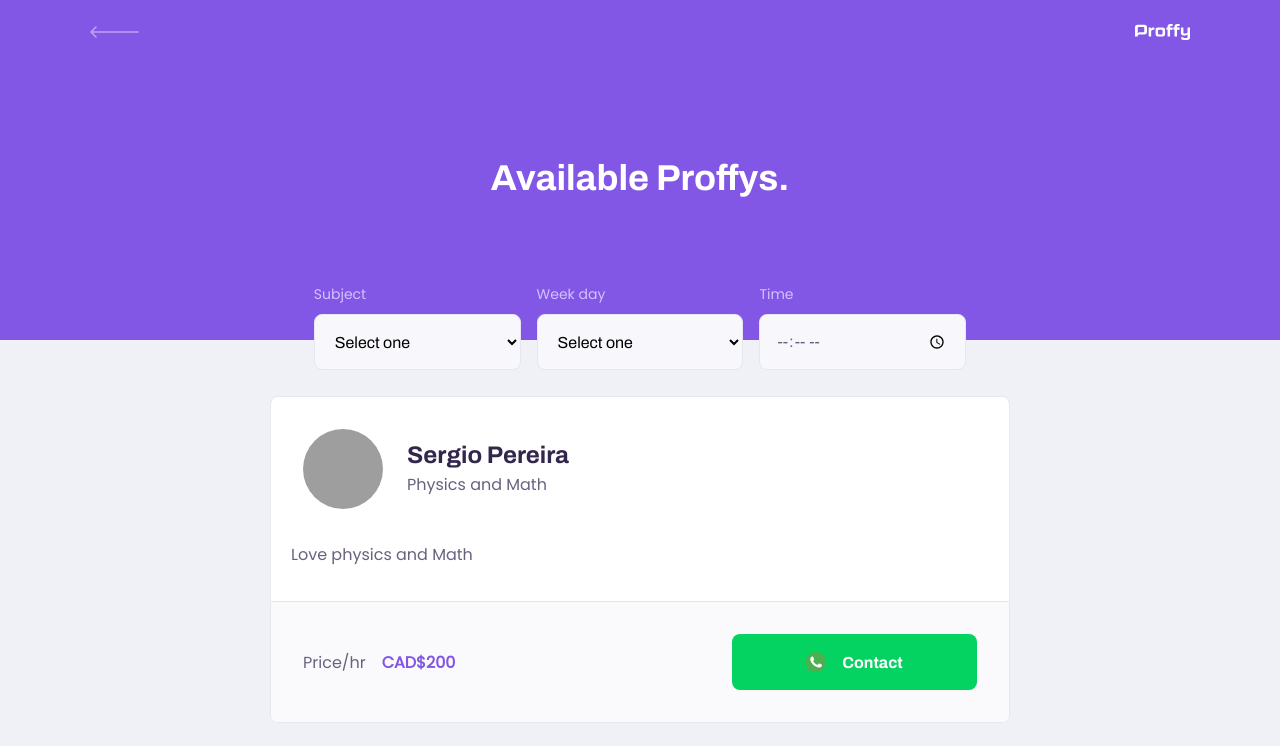
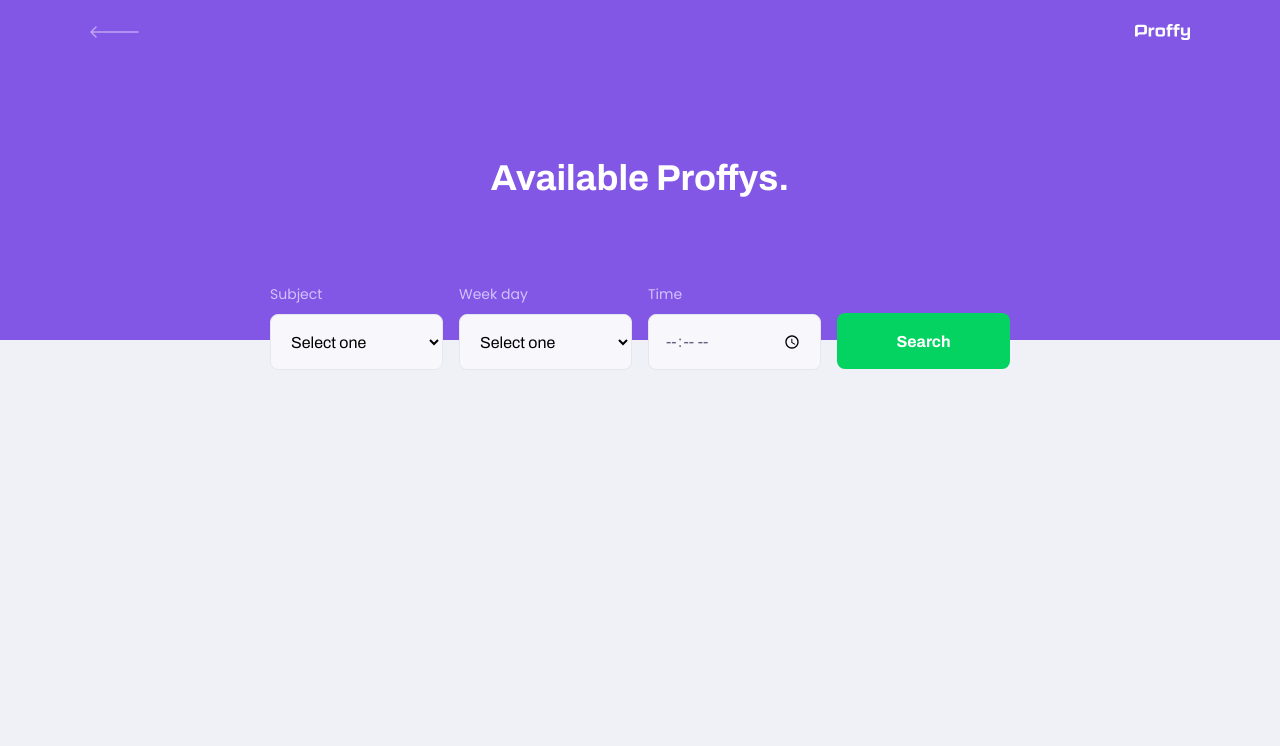
Before and after one commit to sergiohgp/Proffy_NLW, a React (Create React App) app: page /study in a window 1280 px wide. Shown: the top 746 px of the page. Built offline with nearby package versions, Linux system fonts and the light colour scheme; grey boxes are pictures that could not be loaded.

Commit message:
Teacher ITem changes

```diff
--- a/src/components/TeacherItem/index.tsx
+++ b/src/components/TeacherItem/index.tsx
@@ -3,27 +3,47 @@ import React from 'react'
 import WhatsappIcon from '../../assets/images/icons/whatsapp.svg'
 
 import './styles.css'
+import api from '../../services/api'
 
+export interface Teacher {
+    id: number
+    avatar: string
+    bio: string
+    cost: number
+    name: string
+    subject: string
+    whatsapp: string
+}
 
-function TeacherItem() {
+interface TeacherItemProps {
+    teacher: Teacher
+}
+
+const TeacherItem: React.FC<TeacherItemProps> = ({ teacher }) => {
+    function createNewConnection() {
+        api.post('connections', {
+            user_id: teacher.id,
+        })
+    }
+
     return (
         <article className="teacher-item">
             <header>
-                <img src="https://avatars0.githubusercontent.com/u/54996062?s=460&u=aaf5a4a3287c87691cab70e3c51ff5ffe7421154&v=4" alt="" />
+                <img src={teacher.avatar} alt={teacher.name} />
                 <div>
-                    <strong>Sergio Pereira</strong>
-                    <span>Physics and Math</span>
+                    <strong>{teacher.name}</strong>
+                    <span>{teacher.subject}</span>
                 </div>
             </header>
-            <p>Love physics and Math</p>
+            <p>{teacher.bio}</p>
             <footer>
                 <p>Price/hr
-                       <strong>CAD$200</strong>
+                       <strong>R$ {teacher.cost}</strong>
                 </p>
-                <button type="button">
+                <a target="_blank" onClick={createNewConnection} href={`https://wa.me/${teacher.whatsapp}`}>
                     <img src={WhatsappIcon} alt="Whatsapp" />
-                            Contact
-                        </button>
+                    Contact
+                </a>
             </footer>
         </article>
     )
--- a/src/components/TeacherItem/styles.css
+++ b/src/components/TeacherItem/styles.css
@@ -56,7 +56,7 @@
     display: block;
 }
 
-.teacher-item footer button {
+.teacher-item footer a {
     width: 20rem;
     height: 5.6rem;
     background: var(--color-secondary);
@@ -69,9 +69,10 @@
     align-items: center;
     justify-content: space-evenly;
     transition: 0.2s;
+    text-decoration: none;
 }
 
-.teacher-item footer button:hover {
+.teacher-item footer a:hover {
     background: var(--color-secondary-dark);
 }
 
@@ -87,7 +88,7 @@
         margin-left: 1.6rem;
     }
 
-    .teacher-item footer button {
+    .teacher-item footer a {
         width: 24.5rem;
         font-size: 1.6rem;
         justify-content: center;
--- a/src/pages/TeacherList/index.tsx
+++ b/src/pages/TeacherList/index.tsx
@@ -1,23 +1,44 @@
-import React from 'react'
+import React, { useState, FormEvent } from 'react'
 
 import PageHeader from '../../components/PageHeader'
-import TeacherItem from '../../components/TeacherItem'
-
-
+import TeacherItem, { Teacher } from '../../components/TeacherItem'
 
 import './styles.css'
 import Input from '../../components/Input'
 import Select from '../../components/Select'
+import api from '../../services/api'
 
 
 function TeacherList() {
+    const [teachers, setTeachers] = useState([])
+
+    const [subject, setSubject] = useState('')
+    const [week_day, setWeekDay] = useState('')
+    const [time, setTime] = useState('')
+
+    async function searchTeachers(e: FormEvent) {
+        e.preventDefault()
+
+        const res = await api.get('classes', {
+            params: {
+                subject,
+                week_day,
+                time
+            }
+        })
+
+        setTeachers(res.data)
+    }
+
     return (
         <div id="page-teacher-list" className="container">
             <PageHeader title="Available Proffys.">
-                <form id="search-teachers">
+                <form id="search-teachers" onSubmit={searchTeachers}>
                     <Select
                         name="subject"
                         label="Subject"
+                        value={subject}
+                        onChange={e => { setSubject(e.target.value) }}
                         options={[
                             { value: 'Art', label: 'Art' },
                             { value: 'Biology', label: 'Biology' },
@@ -31,8 +52,10 @@ function TeacherList() {
                     >
                     </Select>
                     <Select
-                        name="week-day"
+                        name="week_day"
                         label="Week day"
+                        value={week_day}
+                        onChange={e => { setWeekDay(e.target.value) }}
                         options={[
                             { value: '0', label: 'Sunday' },
                             { value: '1', label: 'Monday' },
@@ -44,16 +67,25 @@ function TeacherList() {
                         ]}
                     >
                     </Select>
-                    <Input type="time" name="time" label="Time" />
+                    <Input
+                        type="time"
+                        name="time"
+                        label="Time"
+                        value={time}
+                        onChange={e => { setTime(e.target.value) }}
+                    />
+
+                    <button type="submit">
+                        Search
+                    </button>
                 </form>
 
             </PageHeader>
 
             <main>
-                <TeacherItem />
-                <TeacherItem />
-                <TeacherItem />
-                <TeacherItem />
+                {teachers.map((teacher: Teacher) => {
+                    return <TeacherItem key={teacher.id} teacher={teacher} />
+                })}
 
             </main>
         </div>
--- a/src/pages/TeacherList/styles.css
+++ b/src/pages/TeacherList/styles.css
@@ -9,6 +9,27 @@
 
 #search-teachers label {
     color: var(--color-text-in-primary);
+}
+
+#search-teachers button {
+    width: 100%;
+    height: 5.6rem;
+    background: var(--color-secondary);
+    color: var(--color-button-text);
+    border: 0;
+    border-radius: 0.8rem;
+    cursor: pointer;
+    font: 700 1.6rem Archivo;
+    display: flex;
+    align-items: center;
+    justify-content: center;
+    text-decoration: none;
+    transition: background-color 0.2s;
+    margin-top: 3.2rem;
+}
+
+#page-teacher-form button:hover {
+    background: var(--color-secondary-dark);
 }
 
 #page-teacher-list main {
@@ -23,7 +44,7 @@
 
     #search-teachers {
         display: grid;
-        grid-template-columns: repeat(3, 1fr);
+        grid-template-columns: repeat(4, 1fr);
         column-gap: 16px;
         position: absolute;
         bottom: -30px;
```
